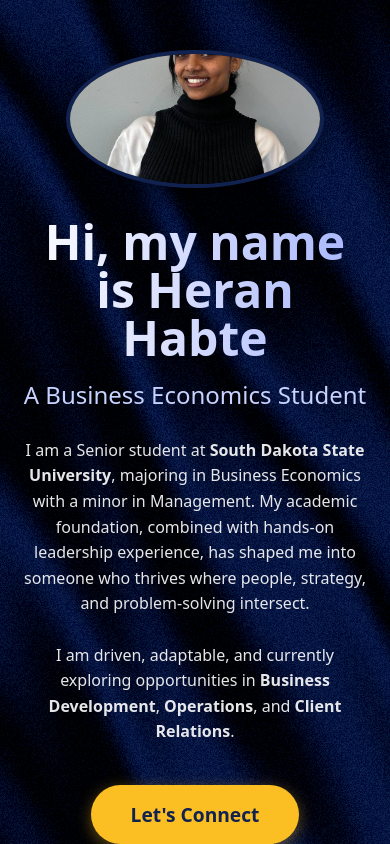
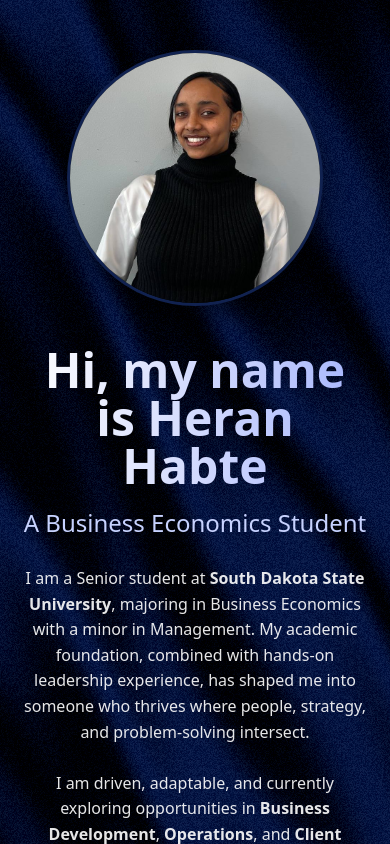
Before and after one commit to govher-s/heran-portfolio, a React (Vite) app: page / in a window 390 px wide. Built offline with nearby package versions, Linux system fonts and the light colour scheme.

Commit message:
fix image

```diff
--- a/src/pages/homepage/homepage.css
+++ b/src/pages/homepage/homepage.css
@@ -80,14 +80,14 @@
   padding: 16px 40px;
   font-size: 1.2rem;
 
-  background-color: #fbbf24 !important;
-  color: #112250 !important;
-  border: none !important;
+  background-color: #330a75;
+  color: #112250;
+  border: none;
   border-radius: 50px;
   cursor: pointer;
   transition: all 0.3s ease;
   font-weight: bold;
-  box-shadow: 0 4px 15px rgba(251, 191, 36, 0.4);
+  box-shadow: 0 4px 15px rgba(34, 22, 143, 0.4);
 }
 
 .contact-btn:hover {
@@ -111,11 +111,13 @@
     top: auto;
     left: auto;
     transform: none;
-    margin-bottom: 30px;
+    margin-bottom: 40px;
     width: 250px;
     height: 250px;
-    min-width: unset;
-    min-height: unset;
+    min-width: 250px;
+    min-height: 250px;
+    flex-shrink: 0;
+    border-width: 3px;
   }
 
   .about-content {
```
